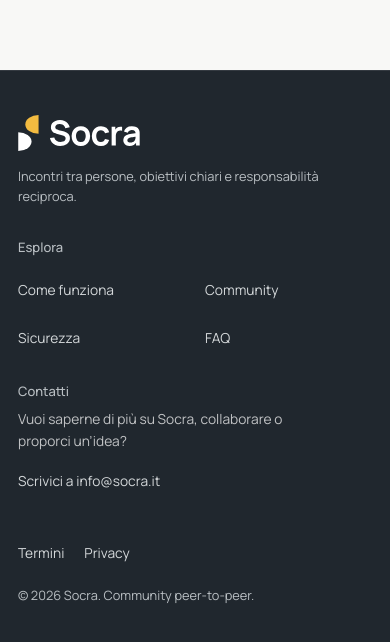
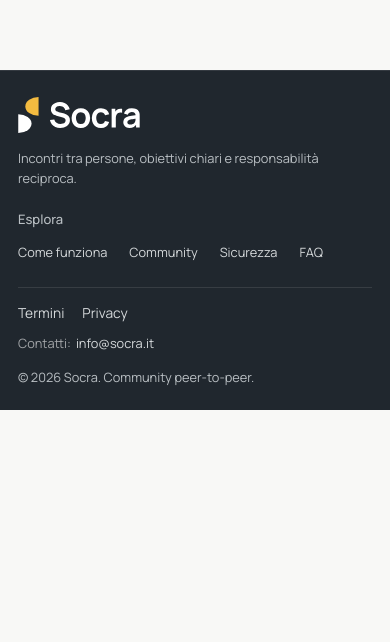
Before and after one commit to reealpeppe/Socra-FE, a Next.js app: page /login in a window 390 px wide. Shown: the part 774-1416 px from the top of the page. After the commit the page ends 1184 px from the top, so only its background shows below. Built offline with nearby package versions, Linux system fonts and the light colour scheme; no server answers.

Commit message:
Use the approved compact contact row in the public footer

```diff
--- a/components/PublicLayout.module.css
+++ b/components/PublicLayout.module.css
@@ -146,13 +146,13 @@
   background: var(--navy-950);
   border-top: 1px solid rgba(255, 255, 255, 0.09);
   color: rgba(255, 255, 255, 0.72);
-  padding: 48px clamp(18px, 4vw, 40px);
+  padding: 26px clamp(18px, 4vw, 40px);
 }
 
 .footerInner {
   display: grid;
-  gap: 30px;
-  grid-template-columns: minmax(170px, 0.8fr) minmax(260px, 1.2fr) auto;
+  gap: 20px 38px;
+  grid-template-columns: minmax(210px, 0.9fr) minmax(260px, 1fr) auto;
   margin: 0 auto;
   max-width: 1200px;
 }
@@ -175,22 +175,7 @@
 .footerNavGroup {
   align-content: start;
   display: grid;
-  gap: 12px;
-}
-
-.footerContacts {
-  display: grid;
   gap: 8px;
-  justify-items: start;
-  margin-top: 12px;
-}
-
-.footerContactText {
-  color: rgba(255, 255, 255, 0.72);
-  font-size: 0.86rem;
-  line-height: 1.6;
-  margin: 0;
-  max-width: 38ch;
 }
 
 .footerNavLabel {
@@ -206,7 +191,26 @@
   align-items: flex-start;
   display: flex;
   flex-wrap: wrap;
-  gap: 6px 20px;
+  gap: 2px 20px;
+}
+
+.footerMetaNav {
+  align-items: center;
+  gap: 2px 18px;
+  justify-content: flex-end;
+}
+
+.footerContact {
+  align-items: center;
+  color: rgba(255, 255, 255, 0.58);
+  display: inline-flex;
+  font-size: 0.8rem;
+  gap: 5px;
+  white-space: nowrap;
+}
+
+.footerContact .footerLink {
+  font-size: inherit;
 }
 
 .footerLink {
@@ -233,8 +237,9 @@
   align-items: flex-end;
   display: flex;
   flex-direction: column;
-  gap: 12px;
+  gap: 14px;
   justify-content: space-between;
+  min-height: 80px;
   text-align: right;
 }
 
@@ -391,6 +396,20 @@
 .footerLink { color: #d4d8da; }
 .footerNavLabel { text-transform: none; letter-spacing: 0; font-size: .8125rem; font-weight: 500; }
 
+@media (max-width: 1250px) {
+  .footerInner {
+    gap: 20px 24px;
+    grid-template-columns: minmax(190px, 1fr) minmax(240px, 1fr);
+  }
+
+  .footerMeta {
+    align-items: center;
+    flex-direction: row;
+    grid-column: 1 / -1;
+    min-height: 0;
+  }
+}
+
 @media (max-width: 900px) {
   .nav {
     grid-template-columns: auto 1fr;
@@ -449,14 +468,47 @@
     margin: 8px 0;
   }
 
+}
+
+@media (max-width: 650px) {
+  .footer {
+    padding-block: 22px;
+  }
+
   .footerInner {
-    grid-template-columns: 1fr 1.5fr;
+    gap: 20px 16px;
+    grid-template-columns: 1fr;
+  }
+
+  .footerNav {
+    gap: 0 22px;
   }
 
   .footerMeta {
     align-items: flex-start;
-    grid-column: 1 / -1;
+    border-top: 1px solid rgba(255, 255, 255, 0.1);
+    flex-direction: column;
+    gap: 10px;
+    grid-column: auto;
+    padding-top: 10px;
     text-align: left;
+  }
+
+  .footerMetaNav {
+    gap: 0 18px;
+    justify-content: flex-start;
+  }
+
+  .footerContact {
+    flex-basis: 100%;
+  }
+
+  .footerLink {
+    min-height: 30px;
+  }
+
+  .footerNavGroup .footerLink {
+    font-size: 0.8rem;
   }
 }
 
@@ -476,27 +528,6 @@
 
   .shortCta {
     display: inline;
-  }
-
-  .footer {
-    padding-block: 40px;
-  }
-
-  .footerInner {
-    grid-template-columns: 1fr;
-  }
-
-  .footerMeta {
-    grid-column: auto;
-  }
-
-  .footerNav {
-    display: grid;
-    grid-template-columns: 1fr 1fr;
-  }
-
-  .footerLink {
-    min-height: 42px;
   }
 
   .actionGold,
--- a/components/PublicLayout.tsx
+++ b/components/PublicLayout.tsx
@@ -178,14 +178,9 @@ export function PublicFooter() {
               </Link>
           ))}
           </nav>
-          <section aria-labelledby="footer-contacts-heading" className={styles.footerContacts}>
-            <h2 className={styles.footerNavLabel} id="footer-contacts-heading">Contatti</h2>
-            <p className={styles.footerContactText}>Vuoi saperne di più su Socra, collaborare o proporci un’idea?</p>
-            <a className={styles.footerLink} href="mailto:info@socra.it">Scrivici a info@socra.it</a>
-          </section>
         </div>
         <div className={styles.footerMeta}>
-          <nav aria-label="Informazioni legali" className={styles.footerNav}>
+          <nav aria-label="Contatti e informazioni legali" className={`${styles.footerNav} ${styles.footerMetaNav}`}>
             <Link prefetch={true}
               aria-current={pathname === "/termini" ? "page" : undefined}
               className={styles.footerLink}
@@ -200,6 +195,7 @@ export function PublicFooter() {
             >
               Privacy
             </Link>
+            <span className={styles.footerContact}>Contatti: <a className={styles.footerLink} href="mailto:info@socra.it">info@socra.it</a></span>
           </nav>
           <p className={styles.copyright}>© {year} Socra. Community peer-to-peer.</p>
         </div>
```
Also changed, not shown: 3 other files (tests, documents, lock files or other folders).
